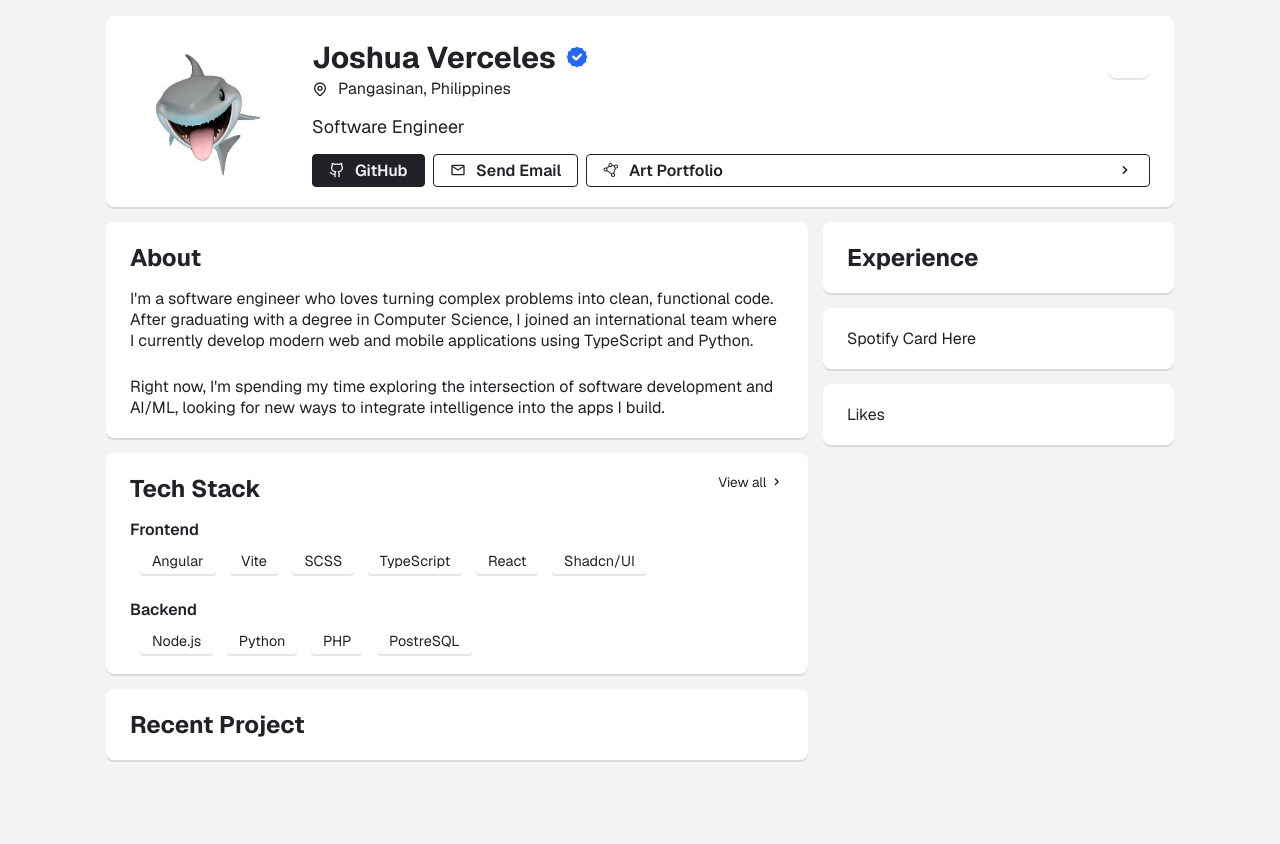
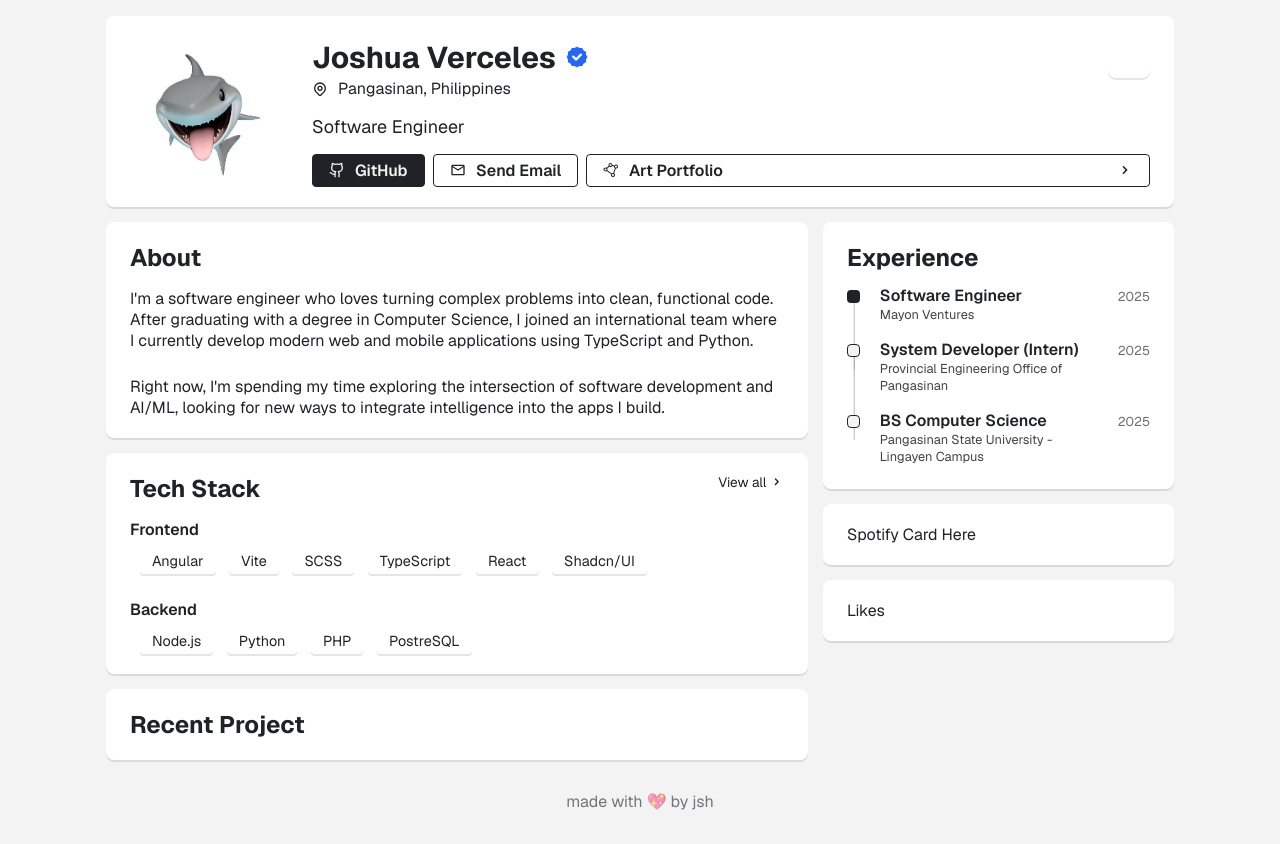
Before and after one commit to jshmslf/jsh-dev, a React (Vite) app: page / in a window 1280 px wide. Before the commit the page ends 800 px from the top, so only its background shows below. Built offline with nearby package versions, Linux system fonts and the light colour scheme; some icons are missing.

Commit message:
added exp card

```diff
--- a/src/App.scss
+++ b/src/App.scss
@@ -21,3 +21,12 @@
   flex-direction: column;
   gap: var(--gap);
 }
+
+.footer {
+  margin-top: var(--gap);
+  padding: 1rem 0;
+  text-align: center;
+  color: var(--foreground);
+  font-size: 1rem;
+  opacity: 0.6;
+}
--- a/src/App.tsx
+++ b/src/App.tsx
@@ -1,35 +1,13 @@
 import './App.scss'
-import About from './components/About'
-import Experience from './components/Experience'
-import Likes from './components/Likes'
-import Profile from './components/Profile'
-import Project from './components/Project'
-import Spotify from './components/Spotify'
-import Tech from './components/Tech'
+import MainLayout from './layouts/MainLayout'
+import Home from './pages/Home'
 
 function App() {
 
   return (
-    <>
-      <Profile />
-
-      <main className='main-layout'>
-        <section className='left'>
-          <About />
-          <Tech />
-          <Project />
-        </section>
-
-        <aside className='right'>
-          <Experience />
-          <Spotify />
-          <Likes />
-        </aside>
-
-        {/* div that is 50/50 width */}
-        {/* div for 100% width  */}
-      </main>
-    </>
+    <MainLayout>
+      <Home/>
+    </MainLayout>
   )
 }
 
--- a/src/components/Experience.tsx
+++ b/src/components/Experience.tsx
@@ -1,10 +1,41 @@
+import { portfolioService } from "../services/portfolio.service";
+import '../styles/Experience.scss';
 
 function Experience() {
+    const { experience } = portfolioService.home();
+
+    const sortedItems = [...experience.items].sort(
+        (a, b) => Number(b.starting_year) - Number(a.starting_year)
+    );
+
     return (
         <div className="card experience">
-            <h2 className="card-title">Experience</h2>
+            <h2 className="card-title">{experience.title}</h2>
+
+            <div className="experience-list">
+                {sortedItems.map((item, index) => {
+                    const isLatest = index === 0;
+
+                    return (
+                        <div className="experience-item" key={index}>
+                            <div className="timeline">
+                                <span className={`box ${isLatest ? "box-latest" : ""}`} />
+                                {index !== sortedItems.length - 1 && <span className="line" /> }
+                            </div>
+
+                            <div className="content">
+                                <div className="header">
+                                    <h3 className="job-title">{item.job_title}</h3>
+                                    <span className="year">{item.starting_year}</span>
+                                </div>
+                                <p className="company">{item.company_name}</p>
+                            </div>
+                        </div>
+                    );
+                })}
+            </div>
         </div>
-    )
+    );
 }
 
 export default Experience
--- a/src/index.scss
+++ b/src/index.scss
@@ -9,6 +9,7 @@
   --text-body: "Geist", sans-serif;
 
   --border-radius: 8px;
+  --border-radius-small: 4px;
   --gap: 15px;
 
   --box-shadow: 0px 2px 0px 0px rgba(0, 0, 0, 0.10);
--- /dev/null
+++ b/src/layouts/MainLayout.tsx
@@ -0,0 +1,24 @@
+import Profile from "../components/Profile";
+import "../App.scss";
+
+type MainLayoutProps = {
+    children: React.ReactNode;
+};
+
+function MainLayout({ children }: MainLayoutProps) {
+    return (
+    <>
+        <Profile />
+
+        <main className="main-layout">
+            {children}
+        </main>
+
+        <footer className="footer">
+            made with 💖 by jsh
+        </footer>
+    </>
+    );
+}
+
+export default MainLayout;
--- /dev/null
+++ b/src/pages/Home.tsx
@@ -0,0 +1,26 @@
+import About from "../components/About";
+import Experience from "../components/Experience";
+import Likes from "../components/Likes";
+import Project from "../components/Project";
+import Spotify from "../components/Spotify";
+import Tech from "../components/Tech";
+
+function Home() {
+  return (
+    <>
+      <section className="left">
+        <About />
+        <Tech />
+        <Project />
+      </section>
+
+      <aside className="right">
+        <Experience />
+        <Spotify />
+        <Likes />
+      </aside>
+    </>
+  );
+}
+
+export default Home;
--- a/src/services/experience.service.ts
+++ b/src/services/experience.service.ts
@@ -7,18 +7,21 @@ const experienceSection: Section<ExperienceItem> = {
             job_title: "Software Engineer",
             company_name: "Mayon Ventures",
             starting_year: "2025",
-        }
+        },
+        {
+            job_title: "System Developer (Intern)",
+            company_name: "Provincial Engineering Office of Pangasinan",
+            starting_year: "2025"
+        },
+        {
+            job_title: "BS Computer Science",
+            company_name: "Pangasinan State University - Lingayen Campus",
+            starting_year: "2025"
+        },
     ]
 }
 
 export const experienceService = {
-    // getPreview() {
-    //     return {
-    //         ...experienceSection,
-    //         items: experienceSection.items
-    //     };
-    // },
-
     getAll() {
         return experienceSection;
     }
--- /dev/null
+++ b/src/styles/Experience.scss
@@ -0,0 +1,104 @@
+.experience {
+    .experience-list {
+        display: flex;
+        flex-direction: column;
+    }
+
+    .experience-item {
+        display: grid;
+        grid-template-columns: 28px 1fr;
+        column-gap: 0.3rem;
+        align-items: stretch;
+        padding-top: 0.75rem;
+    }
+
+    /* Timeline column */
+    .timeline {
+        position: relative;
+        display: flex;
+        flex-direction: column;
+        justify-content: flex-start;
+    }
+
+    /* Base box */
+    .box {
+        width: 13px;
+        height: 13px;
+        border: 1px solid var(--foreground);
+        border-radius: var(--border-radius-small);
+        background: var(--background);
+        position: relative;
+        z-index: 2;
+        margin-top: 5px;
+
+        padding: 1px;
+
+        &::after {
+            content: "";
+            position: absolute;
+            inset: 3px;
+            background: var(--foreground);
+            opacity: 0;
+            transform: scale(0.5);
+            transition: all 0.2s ease;
+        }
+    }
+
+    .experience-item:hover .box:not(.box-latest)::after {
+        opacity: 1;
+        transform: scale(1.3);
+    }
+
+    /* Latest experience */
+    .box-latest {
+        width: 13px;
+        height: 13px;
+        background: var(--foreground);
+        border: none;
+        padding: 0;
+
+        &::after {
+            display: none;
+        }
+    }
+
+    .line {
+        position: absolute;
+        top: 18px; // starts below box
+        left: 25%;
+        transform: translateX(-50%);
+        width: 0.5px;
+        height: calc(100% + 1.5rem);
+        background: #a4a4a4;
+        opacity: 0.8;
+    }
+
+
+    /* Content */
+    .content {
+        padding-bottom: 0.25rem;
+    }
+
+    .header {
+        display: flex;
+        justify-content: space-between;
+        align-items: baseline;
+    }
+
+    .job-title {
+        font-size: 1rem;
+        font-weight: 600;
+    }
+
+    .year {
+        font-size: 0.8rem;
+        opacity: 0.65;
+        white-space: nowrap;
+    }
+
+    .company {
+        font-size: 0.8rem;
+        opacity: 0.85;
+        width: 80%;
+    }
+}
```
